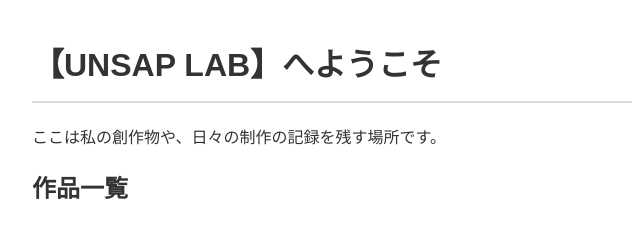
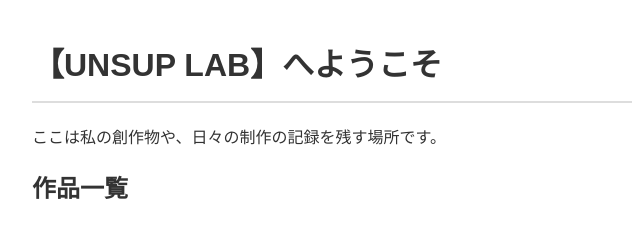
Before and after one commit to Makoto-S55/Makoto-S55.github.io, a plain HTML site: page index.html in a window 1280 px wide. Shown: the top 225 px of the page, 308-948 px from the left. Drawn offline with Linux system fonts and the light colour scheme.

Commit message:
Add files via upload

```diff
--- a/index.html
+++ b/index.html
@@ -30,7 +30,7 @@
         </style>
     </head>
     <body>
-        <h1>【UNSAP LAB】へようこそ</h1>
+        <h1>【UNSUP LAB】へようこそ</h1>
         <p>ここは私の創作物や、日々の制作の記録を残す場所です。</p>
 
         <h2>作品一覧</h2>
```
